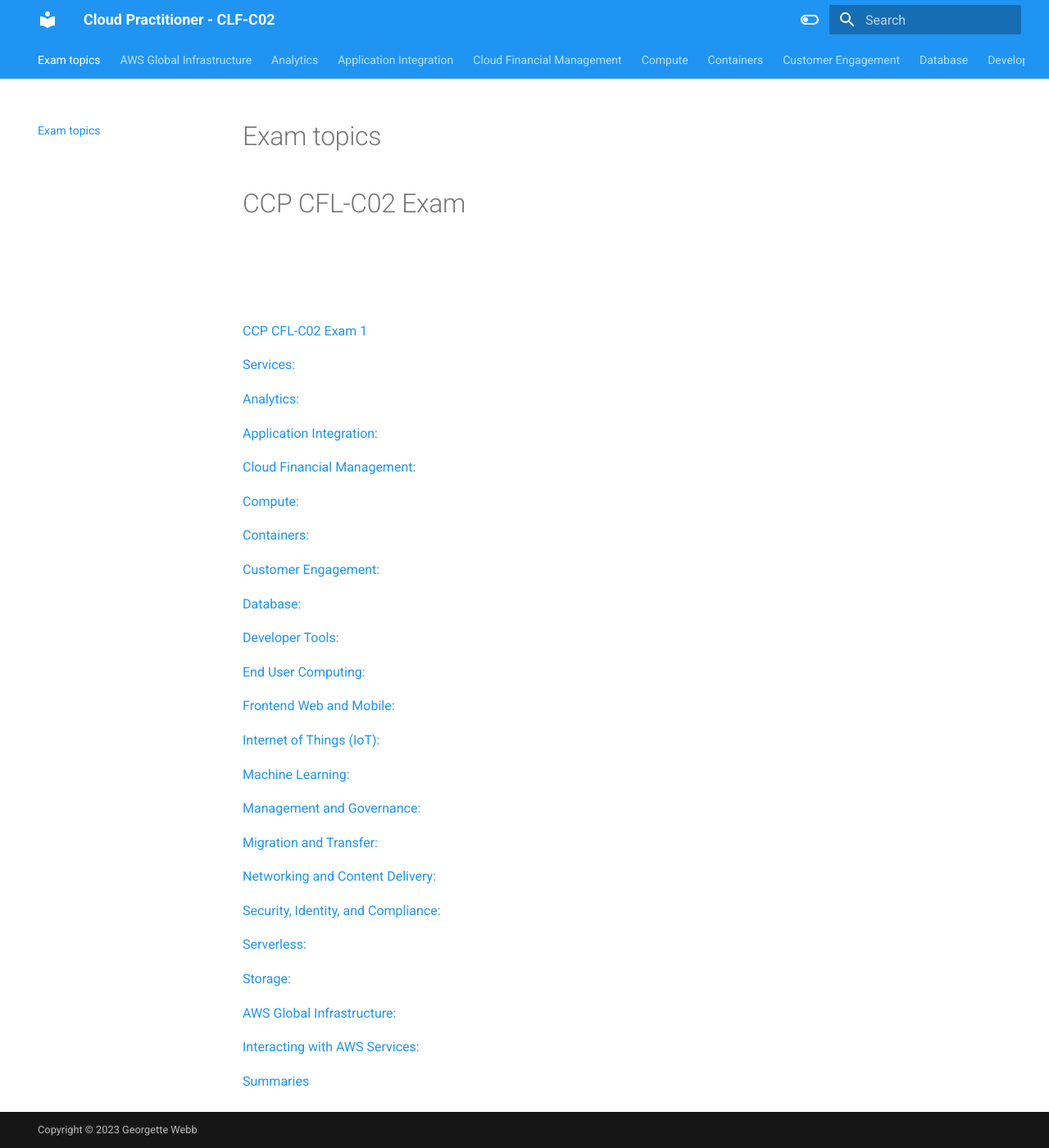
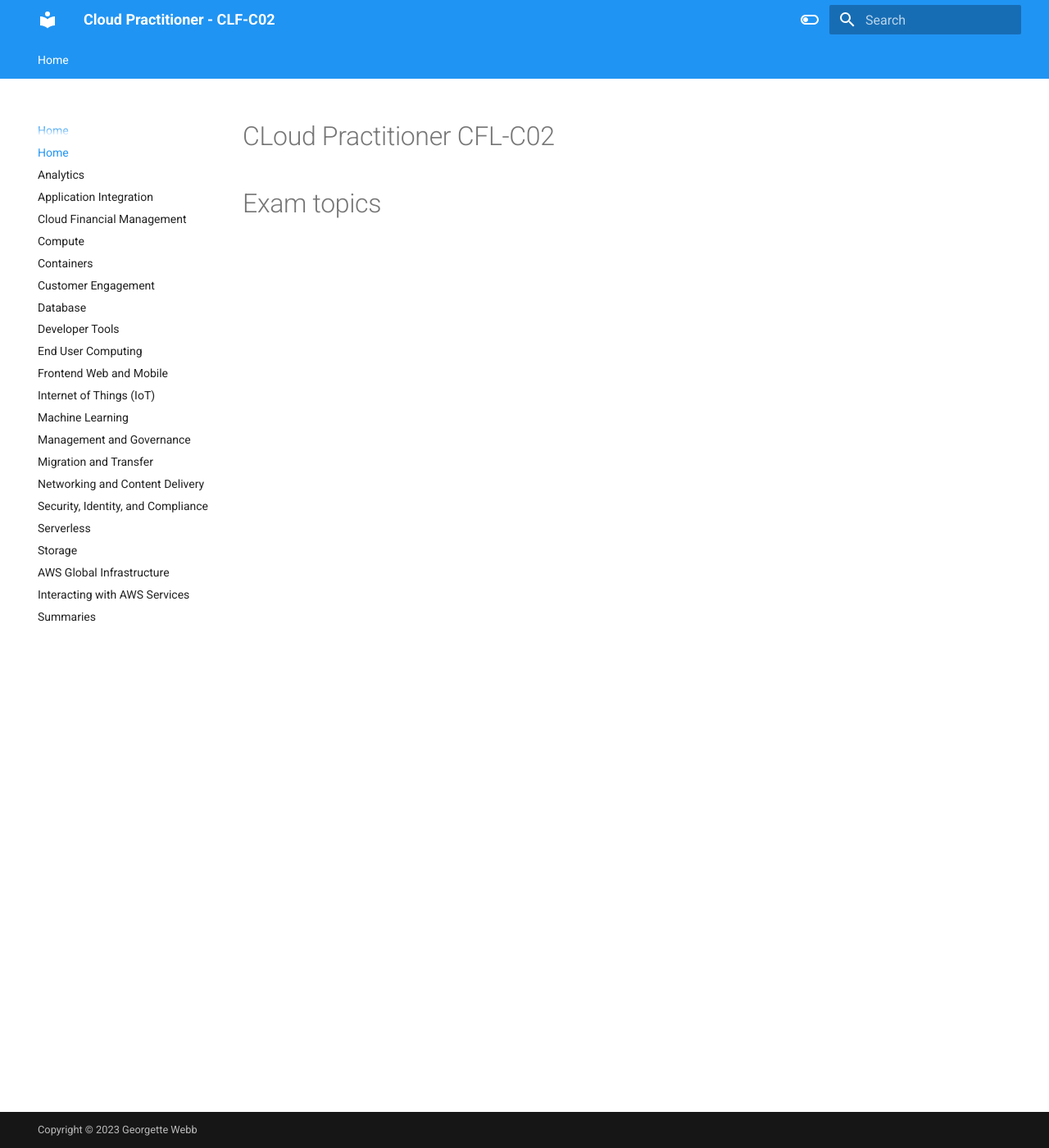
Before and after one commit to georgedigs/ccp-clf-c02, an MkDocs documentation site: the page built from docs/index.md, in a window 1280 px wide and 1400 px high. Shown: the whole window at 82% size. Built offline with MkDocs 1.6.1 and Material for MkDocs 9.7.7, drawn with Linux system fonts in a browser that asks for light colours; some of the changed lines change nothing that is shown.

Commit message:
pretty good

```diff
--- a/docs/index.md
+++ b/docs/index.md
@@ -1,52 +1,3 @@
+# CLoud Practitioner CFL-C02
+
 # Exam topics
-
-# CCP CFL-C02 Exam
-
-#
-
-
-[CCP CFL-C02 Exam 1](#_Toc146358846)
-
-[Services:](#_Toc146358847)
-
-[Analytics:](#_Toc146358848)
-
-[Application Integration:](#_Toc146358867)
-
-[Cloud Financial Management:](#_Toc146358880)
-
-[Compute:](#_Toc146358891)
-
-[Containers:](#_Toc146358930)
-
-[Customer Engagement:](#_Toc146358939)
-
-[Database:](#_Toc146358944)
-
-[Developer Tools:](#_Toc146358956)
-
-[End User Computing: ](#_Toc146358978)
-
-[Frontend Web and Mobile:](#_Toc146358985)
-
-[Internet of Things (IoT):](#_Toc146358992)
-
-[Machine Learning:](#_Toc146358997)
-
-[Management and Governance:](#_Toc146359016)
-
-[Migration and Transfer:](#_Toc146359064)
-
-[Networking and Content Delivery:](#_Toc146359091)
-
-[Security, Identity, and Compliance:](#_Toc146359126)
-
-[Serverless:](#_Toc146359183)
-
-[Storage:](#_Toc146359189)
-
-[AWS Global Infrastructure:](#_Toc146359222)
-
-[Interacting with AWS Services:](#_Toc146359233)
-
-[Summaries](#_Toc146359237)
--- a/mkdocs.yml
+++ b/mkdocs.yml
@@ -1,22 +1,16 @@
 site_name: Cloud Practitioner - CLF-C02
-#site_dir: my_site
-#site_dir: #
 site_description: Cloud Practitioner - CLF-C02
-# site_url: #
 site_author: Georgette Webb
 
 theme:
   name: material
-  #custom_dir: overrides
   favicon: images/favicon.png
   include_sidebar: true
   extra_css:
-  #- css/custom.css
-  - css/responsive.css
+    - css/responsive.css
 
   features:
     - navigation.tabs
-    #- navigation.sections
     - toc.integrate
     - announce.dismiss
     - navigation.top
@@ -45,14 +39,39 @@
       primary: blue
       accent: lime
 
+# pages:
+#   - 404: '404.md'
 
-  pages:
-    - 404: '404.md'
+nav:
+  - Home: index.md
+  - "":
+    - Services: index.md
+    - Analytics: Analytics/index.md
+    - Application Integration: Application Integration/index.md
+    - Cloud Financial Management: Cloud Financial Management/index.md
+    - Compute: Compute/index.md
+    - Containers: Containers/index.md
+    - Customer Engagement: Customer Engagement/index.md
+    - Database: Database/index.md
+    - Developer Tools: Developer Tools/index.md
+    - End User Computing: End User Computing/index.md
+    - Frontend Web and Mobile: Frontend Web and Mobile/index.md
+    - Internet of Things (IoT): Internet of Things (IoT)/index.md
+    - Machine Learning: Machine Learning/index.md
+    - Management and Governance: Management and Governance/index.md
+    - Migration and Transfer: Migration and Transfer/index.md
+    - Networking and Content Delivery: Networking and Content Delivery/index.md
+    - Security, Identity, and Compliance: Security, Identity, and Compliance/index.md
+    - Serverless: Serverless/index.md
+    - Storage: Storage/index.md
+    - AWS Global Infrastructure: AWS Global Infrastructure/index.md
+    - Interacting with AWS Services: Interacting with AWS Services/index.md
+    - Summaries: Summaries/index.md
 
-  plugins:
-    - typeset:
-        enabled: true
-    - privacy
+# plugins:
+#   - typeset:
+#       enabled: true
+#   - privacy
 
 markdown_extensions:
   - admonition
@@ -74,7 +93,6 @@
 
 copyright: |
   Copyright &copy; 2023 Georgette Webb
+
 extra:
   generator: false
-# extra_javascript:
-#   - js/custom.js
```
